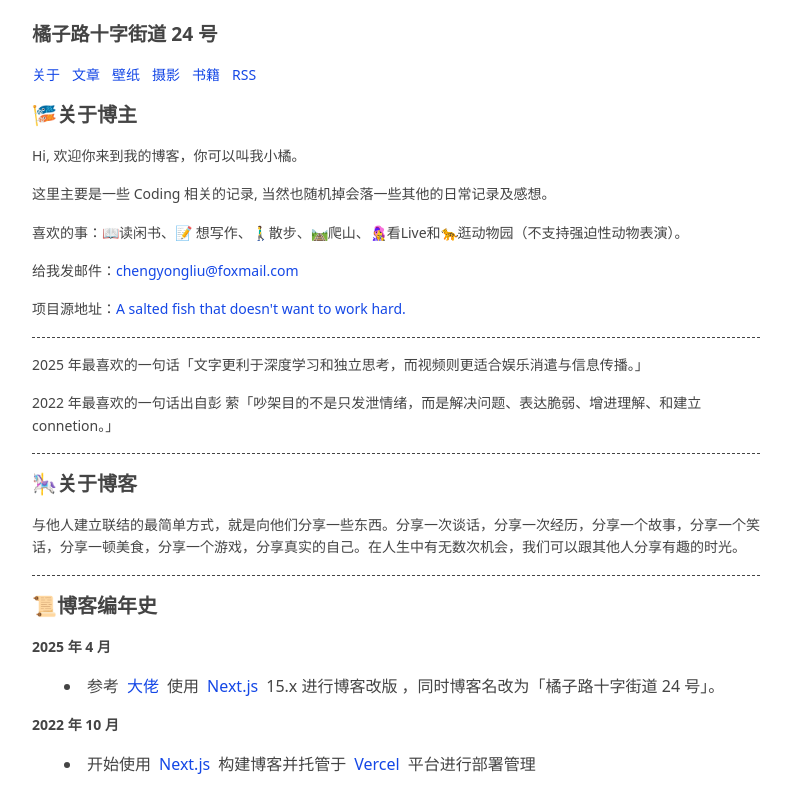
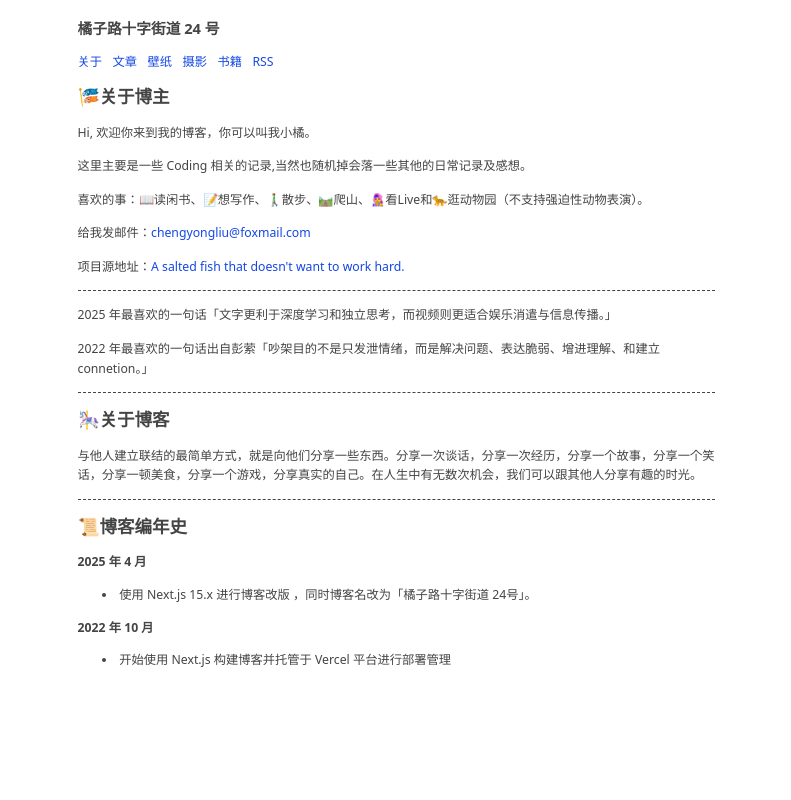
Before and after one commit to LiminalAuraCollective/blog, a Next.js app: page / in a window 1280 px wide. Shown: the whole page, without its empty margins (244-1035 px from the left). Built offline with nearby package versions, Linux system fonts and the light colour scheme; what react-photo-view would draw is missing.

Commit message:
fix(layout): preview img

```diff
--- a/app/page.tsx
+++ b/app/page.tsx
@@ -1,22 +1,45 @@
-import clsx from "clsx";
 import Link from "next/link";
+import React from "react";
+
+function TitleElement({ title, icon }: { title: string; icon: string }) {
+  return (
+    <h2 className="my-4 font-bold text-xl">
+      {icon}
+      {title}
+    </h2>
+  );
+}
+
+function PElement({
+  text,
+  children,
+}: {
+  text?: string;
+  children?: React.ReactNode;
+}) {
+  return <p className="my-4 leading-[1.6]">{children || text}</p>;
+}
+
+function HRElement() {
+  return <hr className="border-dashed border-t my-2" />;
+}
+
+function SubTElement({ text }: { text: string }) {
+  return <p className="my-4 leading-[1.6] font-bold">{text}</p>;
+}
+
+function ListElement({ children }: { children: React.ReactNode }) {
+  return <ul className="list-disc list-inside indent-[2em]">{children}</ul>;
+}
 
 export default function Home() {
-  const ClassP = "text-sm my-4 leading-[1.6]";
-
   return (
     <main>
-      <h2 className="my-4 font-bold text-xl">🎏关于博主</h2>
-      <p className={ClassP}>Hi, 欢迎你来到我的博客，你可以叫我小橘。</p>
-      <p className={ClassP}>
-        这里主要是一些 Coding 相关的记录,
-        当然也随机掉会落一些其他的日常记录及感想。
-      </p>
-      <p className={ClassP}>
-        喜欢的事：📖读闲书、📝
-        想写作、🚶‍♂️散步、🛤爬山、👩‍🎤看Live和🐆逛动物园（不支持强迫性动物表演）。
-      </p>
-      <p className={ClassP}>
+      <TitleElement title="关于博主" icon="🎏" />
+      <PElement text="Hi, 欢迎你来到我的博客，你可以叫我小橘。" />
+      <PElement text="这里主要是一些 Coding 相关的记录,当然也随机掉会落一些其他的日常记录及感想。" />
+      <PElement text="喜欢的事：📖读闲书、📝想写作、🚶‍♂️散步、🛤爬山、👩‍🎤看Live和🐆逛动物园（不支持强迫性动物表演）。" />
+      <PElement>
         给我发邮件：
         <Link
           href="mailto:chengyongliu@foxmail.com"
@@ -24,8 +47,8 @@ export default function Home() {
         >
           chengyongliu@foxmail.com
         </Link>
-      </p>
-      <p className={ClassP}>
+      </PElement>
+      <PElement>
         项目源地址：
         <Link
           href="https://github.com/TravelerAs/blog"
@@ -34,65 +57,26 @@ export default function Home() {
         >
           A salted fish that doesn&apos;t want to work hard.
         </Link>
-      </p>
-      <hr className="border-dashed border-t my-2" />
-      <p className={ClassP}>
-        2025
-        年最喜欢的一句话「文字更利于深度学习和独立思考，而视频则更适合娱乐消遣与信息传播。」
-      </p>
-      <p className={ClassP}>
-        2022 年最喜欢的一句话出自彭
-        萦「吵架目的不是只发泄情绪，而是解决问题、表达脆弱、增进理解、和建立
-        connetion。」
-      </p>
-      <hr className="border-dashed border-t my-2" />
-      <h2 className="my-4 font-bold text-xl">🎠关于博客</h2>
-      <p className={ClassP}>
-        与他人建立联结的最简单方式，就是向他们分享一些东西。分享一次谈话，分享一次经历，分享一个故事，分享一个笑话，分享一顿美食，分享一个游戏，分享真实的自己。在人生中有无数次机会，我们可以跟其他人分享有趣的时光。
-      </p>
-      <hr className="border-dashed border-t my-2" />
-      <h2 className="my-4 font-bold text-xl">📜博客编年史</h2>
-      <p className={clsx(ClassP, "font-bold")}>2025 年 4 月</p>
-      <ul className="list-disc list-inside indent-[2em]">
+      </PElement>
+      <HRElement />
+      <PElement text="2025 年最喜欢的一句话「文字更利于深度学习和独立思考，而视频则更适合娱乐消遣与信息传播。」" />
+      <PElement text="2022 年最喜欢的一句话出自彭萦「吵架目的不是只发泄情绪，而是解决问题、表达脆弱、增进理解、和建立connetion。」" />
+      <HRElement />
+      <TitleElement title="关于博客" icon="🎠" />
+      <PElement text="与他人建立联结的最简单方式，就是向他们分享一些东西。分享一次谈话，分享一次经历，分享一个故事，分享一个笑话，分享一顿美食，分享一个游戏，分享真实的自己。在人生中有无数次机会，我们可以跟其他人分享有趣的时光。" />
+      <HRElement />
+      <TitleElement title="博客编年史" icon="📜" />
+      <SubTElement text="2025 年 4 月" />
+      <ListElement>
         <li>
-          <span className="mr-2">参考</span>
-          <Link
-            href="https://www.javis.me/"
-            className="text-blue-700 hover:underline decoration-solid"
-          >
-            大佬
-          </Link>
-          <span className="mx-2">使用</span>
-          <Link
-            href="https://nextjs.org/"
-            className="text-blue-700 hover:underline decoration-solid"
-          >
-            Next.js
-          </Link>
-          <span className="mr-2"></span>
-          15.x 进行博客改版 ，同时博客名改为「橘子路十字街道 24 号」。
+          使用 Next.js 15.x 进行博客改版 ，同时博客名改为「橘子路十字街道
+          24号」。
         </li>
-      </ul>
-      <p className={clsx(ClassP, "font-bold")}>2022 年 10 月</p>
-      <ul className="list-disc list-inside indent-[2em]">
-        <li>
-          开始使用
-          <Link
-            href="https://nextjs.org/"
-            className="text-blue-700 hover:underline decoration-solid ml-2"
-          >
-            Next.js
-          </Link>
-          <span className="mx-2">构建博客并托管于</span>
-          <Link
-            href="https://vercel.com/home"
-            className="text-blue-700 hover:underline decoration-solid mr-2"
-          >
-            Vercel
-          </Link>
-          平台进行部署管理
-        </li>
-      </ul>
+      </ListElement>
+      <SubTElement text="2022 年 10 月" />
+      <ListElement>
+        <li>开始使用 Next.js 构建博客并托管于 Vercel 平台进行部署管理</li>
+      </ListElement>
     </main>
   );
 }
--- /dev/null
+++ b/components/MDXContentMain/Image.tsx
@@ -0,0 +1,40 @@
+"use client";
+
+import { PhotoView } from "@/components/ImagePreview";
+import { useState } from "react";
+import NextImage from "next/image";
+import type { ImageProps } from "next/image";
+import type { DetailedHTMLProps, ImgHTMLAttributes } from "react";
+
+export default function Image(
+  props: DetailedHTMLProps<
+    ImgHTMLAttributes<HTMLImageElement>,
+    HTMLImageElement
+  > & { originalsrc?: string }
+) {
+  const [loading, setLoading] = useState(true);
+  const originalsrc = props.originalsrc ?? props.src;
+
+  return (
+    <PhotoView src={originalsrc}>
+      <span className="block relative h-50 md:h-80">
+        {loading && (
+          <span className="absolute w-full h-full flex justify-center items-center h-32 bg-zinc-50 rounded-md">
+            <span className="animate-spin rounded-full h-12 w-12 border-4 border-zinc-100 border-t-transparent" />
+          </span>
+        )}
+        <NextImage
+          {...(props as ImageProps)}
+          fill
+          priority={false}
+          alt={props.alt ?? ""}
+          onLoad={() => setLoading(false)}
+          onError={() => setLoading(true)}
+          className={`object-cover transition-opacity duration-500 rounded-md ${
+            loading ? "opacity-0" : "opacity-100"
+          }`}
+        />
+      </span>
+    </PhotoView>
+  );
+}
--- a/components/MDXContentMain/index.tsx
+++ b/components/MDXContentMain/index.tsx
@@ -1,6 +1,7 @@
 "use client";
 
 import { useMDXComponent } from "@content-collections/mdx/react";
+import Image from "./Image";
 import Pre from "./Pre";
 
 export default function MDXContentMain({ code }: { code: string }) {
@@ -10,6 +11,7 @@ export default function MDXContentMain({ code }: { code: string }) {
       <Component
         components={{
           pre: Pre,
+          img: Image,
         }}
       />
     </div>
--- a/styles/base.css
+++ b/styles/base.css
@@ -1,7 +1,7 @@
 @layer base {
   html,
   body {
-    @apply overflow-x-hidden;
+    @apply overflow-x-hidden text-sm;
     -webkit-tap-highlight-color: transparent;
     scroll-behavior: smooth;
     -webkit-font-smoothing: antialiased;
```
